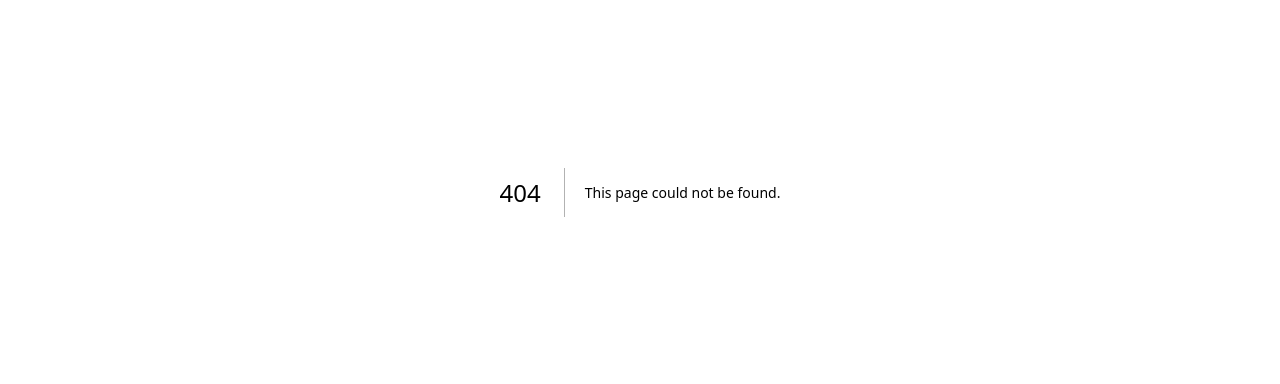
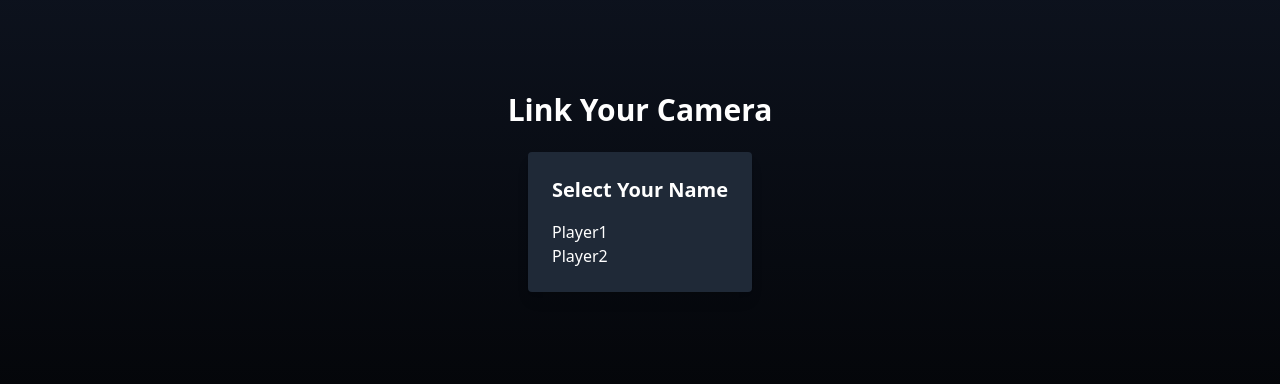
Before and after one commit to Plesh4kov/pleshagsi, a Next.js app: page /link-camera in a window 1280 px wide. Before the commit this address had no page. Shown: the part 208-592 px from the top of the page. Built offline with nearby package versions, Linux system fonts and the light colour scheme.

Commit message:
Fix nested repository issue

```diff
--- /dev/null
+++ b/pages/link-camera.tsx
@@ -0,0 +1,46 @@
+import { useState } from 'react';
+
+interface Player {
+  id: string;
+  name: string;
+}
+
+const players: Player[] = [
+  { id: '1', name: 'Player1' },
+  { id: '2', name: 'Player2' },
+  // Добавьте остальных игроков...
+];
+
+export default function LinkCamera() {
+  const [selectedPlayer, setSelectedPlayer] = useState<string | null>(null);
+
+  const handleSelect = (id: string) => {
+    setSelectedPlayer(id);
+    alert(`Camera linked to ${players.find((p) => p.id === id)?.name}`);
+  };
+
+  return (
+    <main className="min-h-screen bg-gradient-to-b from-gray-900 to-black text-white flex flex-col items-center justify-center">
+      <h1 className="text-3xl font-bold mb-6">Link Your Camera</h1>
+      <div className="bg-gray-800 p-6 rounded shadow-lg">
+        <h2 className="text-xl font-semibold mb-4">Select Your Name</h2>
+        <ul>
+          {players.map((player) => (
+            <li
+              key={player.id}
+              className="cursor-pointer hover:text-yellow-400"
+              onClick={() => handleSelect(player.id)}
+            >
+              {player.name}
+            </li>
+          ))}
+        </ul>
+      </div>
+      {selectedPlayer && (
+        <p className="mt-4 text-green-400">
+          Camera linked to: {players.find((p) => p.id === selectedPlayer)?.name}
+        </p>
+      )}
+    </main>
+  );
+}
--- /dev/null
+++ b/pages/observer.tsx
@@ -0,0 +1,30 @@
+import { useEffect, useState } from 'react';
+import React from 'react';
+
+export default function Observer() {
+  const [observedPlayer, setObservedPlayer] = useState<string>('Loading...');
+
+  useEffect(() => {
+    const fetchObserverData = async () => {
+      try {
+        const response = await fetch('/api/gsi');
+        if (!response.ok) throw new Error(`Failed to fetch: ${response.status}`);
+        const data = await response.json();
+        const observer = data.player.name; // Получаем имя игрока, которого держит обсервер
+        setObservedPlayer(observer);
+      } catch (err) {
+        setObservedPlayer('Error loading observer data');
+      }
+    };
+
+    fetchObserverData();
+    const interval = setInterval(fetchObserverData, 2000);
+    return () => clearInterval(interval);
+  }, []);
+
+  return (
+    <main className="min-h-screen bg-black text-white flex items-center justify-center">
+      <h1 className="text-3xl font-bold">Observer Camera: {observedPlayer}</h1>
+    </main>
+  );
+}
--- /dev/null
+++ b/pages/player/[id].tsx
@@ -0,0 +1,12 @@
+import { useRouter } from 'next/router';
+
+export default function PlayerCamera() {
+  const router = useRouter();
+  const { id } = router.query; // Получаем ID игрока из URL
+
+  return (
+    <main className="min-h-screen bg-black text-white flex items-center justify-center">
+      <h1 className="text-3xl font-bold">Camera for Player: {id}</h1>
+    </main>
+  );
+}
```
